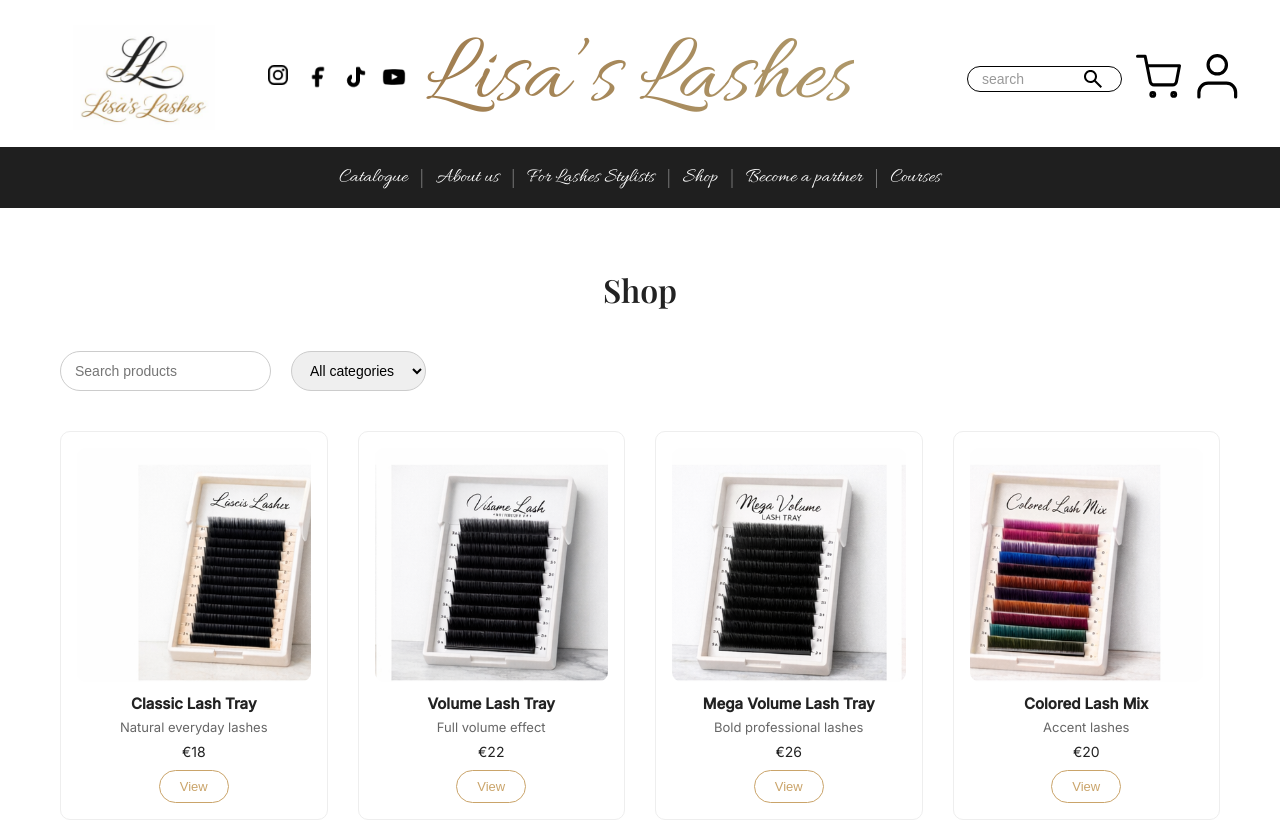
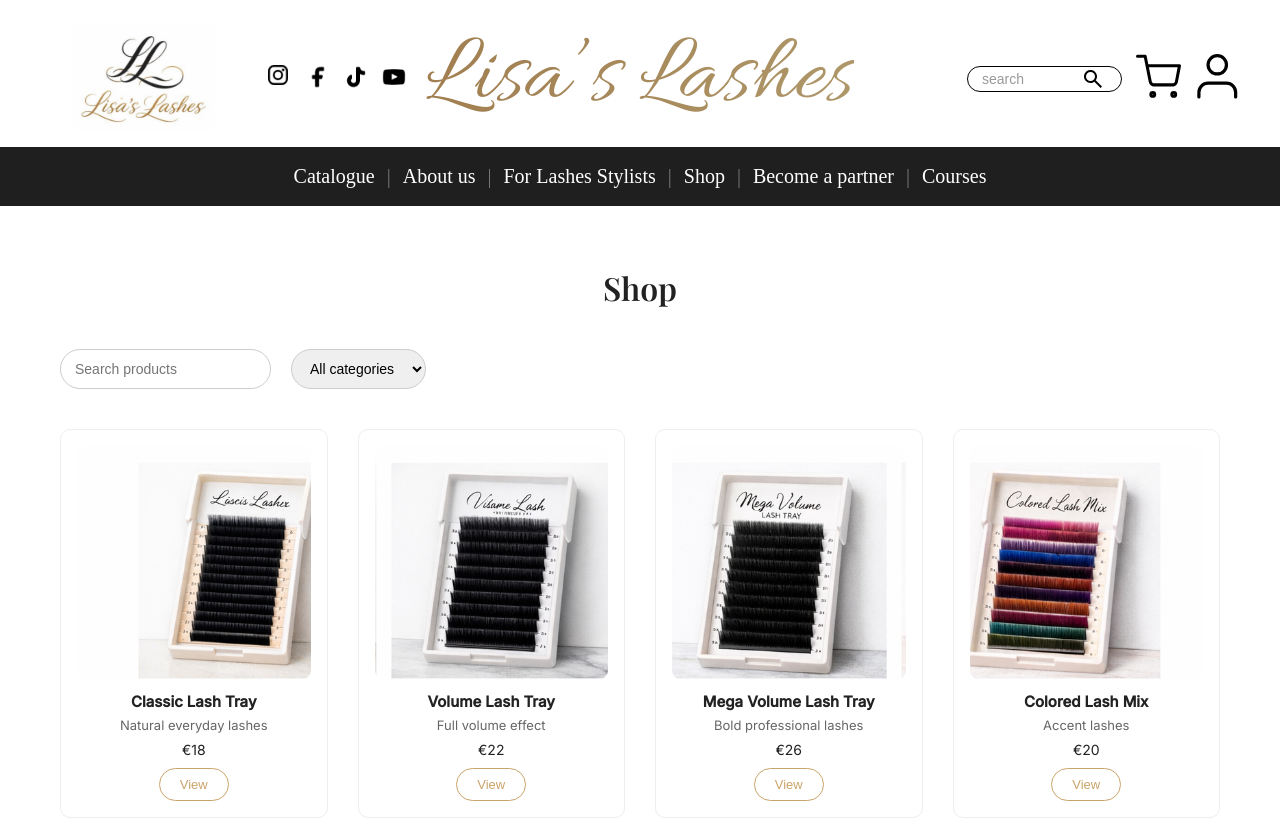
Before and after one commit to ilIia1233/lisa-lashes-demo, a plain HTML site: page shop.html in a window 1280 px wide. Shown: the top 823 px of the page. Drawn offline with nearby package versions, Linux system fonts and the light colour scheme.

Commit message:
Update shop.css

```diff
--- a/shop.css
+++ b/shop.css
@@ -80,7 +80,6 @@
 }
 
 .nav a{
-  font-family: 'Allura', cursive;
   color:#fff;
   text-decoration:none;
   margin:0 12px;
```
